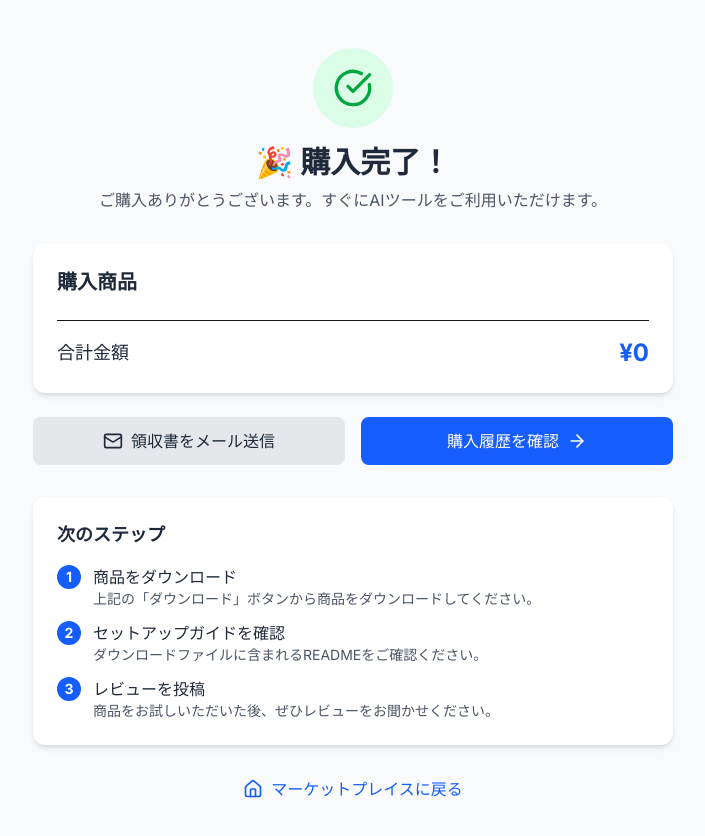
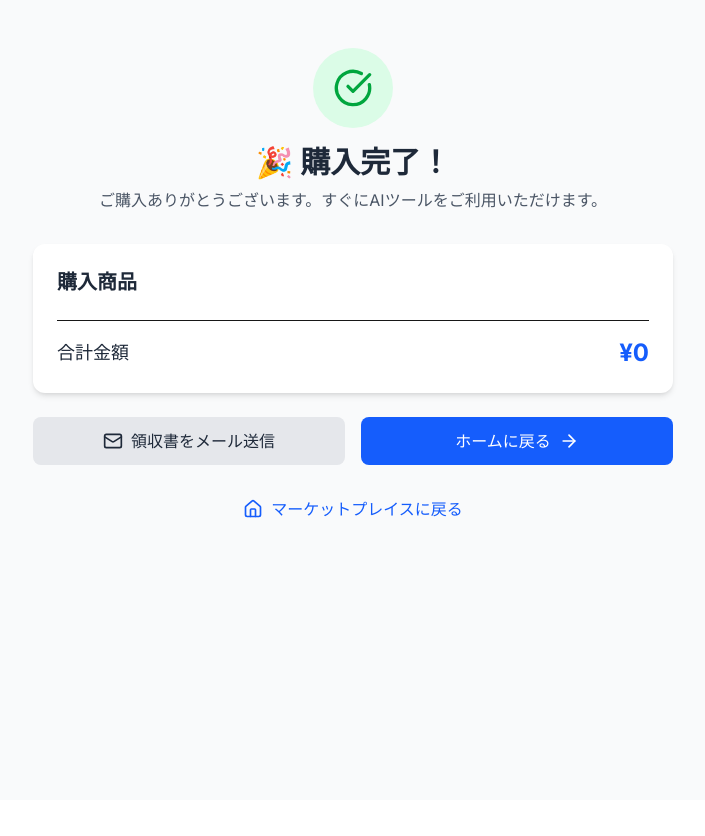
Before and after one commit to Calcium0920/ai-marketplace-end, a Next.js app: page /payment/success in a window 1280 px wide. Shown: the top 836 px of the page, without its empty margins (287-992 px from the left). After the commit the page ends 800 px from the top, so only its background shows below. Built offline with nearby package versions, Linux system fonts and the light colour scheme.

Commit message:
決済成功ページ完全再作成 - 構文エラー修正

```diff
--- a/src/app/payment/success/page.tsx
+++ b/src/app/payment/success/page.tsx
@@ -1,8 +1,11 @@
 'use client'
-import { useEffect, useState } from 'react'
+import { useEffect, useState, Suspense } from 'react'
 import { useSearchParams } from 'next/navigation'
 import Link from 'next/link'
 import { CheckCircle, Download, Mail, ArrowRight, Home } from 'lucide-react'
+
+// 動的レンダリングを強制
+export const dynamic = 'force-dynamic'
 
 interface PurchaseItem {
   id: number
@@ -11,7 +14,7 @@ interface PurchaseItem {
   icon: string
 }
 
-export default function PaymentSuccessPage() {
+function PaymentSuccessContent() {
   const searchParams = useSearchParams()
   const [sessionId, setSessionId] = useState<string | null>(null)
   const [purchasedItems, setPurchasedItems] = useState<PurchaseItem[]>([])
@@ -19,13 +22,11 @@ export default function PaymentSuccessPage() {
   const [isLoading, setIsLoading] = useState(true)
 
   useEffect(() => {
+    try {
       const sessionIdParam = searchParams.get('session_id')
       setSessionId(sessionIdParam)
 
-    // 実際のプロダクトでは、session_idを使ってStripeから詳細情報を取得
-    // ここではデモ用のダミーデータを設定
       if (sessionIdParam) {
-      // デモ用の購入商品データ
         const demoItems: PurchaseItem[] = [
           { id: 1, title: '高性能ChatBotテンプレート', price: 2980, icon: '🤖' },
           { id: 2, title: 'AI画像生成ツール', price: 1480, icon: '🎨' }
@@ -34,12 +35,14 @@ export default function PaymentSuccessPage() {
         setPurchasedItems(demoItems)
         setTotalAmount(demoItems.reduce((sum, item) => sum + item.price, 0))
       }
-
+    } catch (error) {
+      console.error('Error processing payment success:', error)
+    } finally {
       setIsLoading(false)
+    }
   }, [searchParams])
 
   const handleDownload = (itemId: number) => {
-    // 実際のプロダクトでは、認証されたダウンロードリンクを提供
     alert(`商品ID ${itemId} のダウンロードを開始します（デモ版）`)
   }
 
@@ -58,7 +61,6 @@ export default function PaymentSuccessPage() {
   return (
     <div className="min-h-screen bg-gray-50 py-12">
       <div className="max-w-2xl mx-auto px-4">
-        {/* 成功メッセージ */}
         <div className="text-center mb-8">
           <div className="w-20 h-20 bg-green-100 rounded-full flex items-center justify-center mx-auto mb-4">
             <CheckCircle size={40} className="text-green-600" />
@@ -71,7 +73,6 @@ export default function PaymentSuccessPage() {
           </p>
         </div>
 
-        {/* 購入詳細カード */}
         <div className="bg-white rounded-xl shadow-md p-6 mb-6">
           <h2 className="text-xl font-bold text-gray-800 mb-4">購入商品</h2>
 
@@ -96,7 +97,6 @@ export default function PaymentSuccessPage() {
             ))}
           </div>
 
-          {/* 合計金額 */}
           <div className="border-t pt-4">
             <div className="flex justify-between items-center">
               <span className="text-lg font-medium text-gray-800">合計金額</span>
@@ -107,20 +107,15 @@ export default function PaymentSuccessPage() {
           </div>
         </div>
 
-        {/* セッション情報 */}
         {sessionId && (
           <div className="bg-blue-50 border border-blue-200 rounded-lg p-4 mb-6">
             <h3 className="font-medium text-blue-800 mb-2">取引情報</h3>
             <p className="text-sm text-blue-700">
               セッションID: <code className="bg-blue-100 px-2 py-1 rounded">{sessionId}</code>
             </p>
-            <p className="text-sm text-blue-700 mt-1">
-              この情報は領収書や問い合わせの際に必要になる場合があります。
-            </p>
           </div>
         )}
 
-        {/* アクションボタン */}
         <div className="grid grid-cols-1 md:grid-cols-2 gap-4 mb-8">
           <button
             onClick={sendReceiptEmail}
@@ -131,46 +126,15 @@ export default function PaymentSuccessPage() {
           </button>
 
           <Link
-            href="/purchases"
+            href="/"
             className="flex items-center justify-center space-x-2 bg-blue-600 text-white px-6 py-3 rounded-lg hover:bg-blue-700 transition-colors"
           >
-            <span>購入履歴を確認</span>
+            <span>ホームに戻る</span>
             <ArrowRight size={20} />
           </Link>
         </div>
 
-        {/* 次のステップ */}
-        <div className="bg-white rounded-xl shadow-md p-6">
-          <h3 className="text-lg font-bold text-gray-800 mb-4">次のステップ</h3>
-          <div className="space-y-3">
-            <div className="flex items-start space-x-3">
-              <div className="w-6 h-6 bg-blue-600 text-white rounded-full flex items-center justify-center text-sm font-bold">1</div>
-              <div>
-                <p className="font-medium text-gray-800">商品をダウンロード</p>
-                <p className="text-sm text-gray-600">上記の「ダウンロード」ボタンから商品をダウンロードしてください。</p>
-              </div>
-            </div>
-
-            <div className="flex items-start space-x-3">
-              <div className="w-6 h-6 bg-blue-600 text-white rounded-full flex items-center justify-center text-sm font-bold">2</div>
-              <div>
-                <p className="font-medium text-gray-800">セットアップガイドを確認</p>
-                <p className="text-sm text-gray-600">ダウンロードファイルに含まれるREADMEをご確認ください。</p>
-              </div>
-            </div>
-
-            <div className="flex items-start space-x-3">
-              <div className="w-6 h-6 bg-blue-600 text-white rounded-full flex items-center justify-center text-sm font-bold">3</div>
-              <div>
-                <p className="font-medium text-gray-800">レビューを投稿</p>
-                <p className="text-sm text-gray-600">商品をお試しいただいた後、ぜひレビューをお聞かせください。</p>
-              </div>
-            </div>
-          </div>
-        </div>
-
-        {/* ホームに戻る */}
-        <div className="text-center mt-8">
+        <div className="text-center">
           <Link
             href="/"
             className="inline-flex items-center space-x-2 text-blue-600 hover:text-blue-800 transition-colors"
@@ -183,3 +147,22 @@ export default function PaymentSuccessPage() {
     </div>
   )
 }
+
+function LoadingPage() {
+  return (
+    <div className="min-h-screen bg-gray-50 flex items-center justify-center">
+      <div className="text-center">
+        <div className="animate-spin rounded-full h-12 w-12 border-2 border-blue-600 border-t-transparent mx-auto mb-4"></div>
+        <p className="text-gray-600">決済情報を確認しています...</p>
+      </div>
+    </div>
+  )
+}
+
+export default function PaymentSuccessPage() {
+  return (
+    <Suspense fallback={<LoadingPage />}>
+      <PaymentSuccessContent />
+    </Suspense>
+  )
+}
```
Lines whose indentation alone changed are shown as unchanged.
